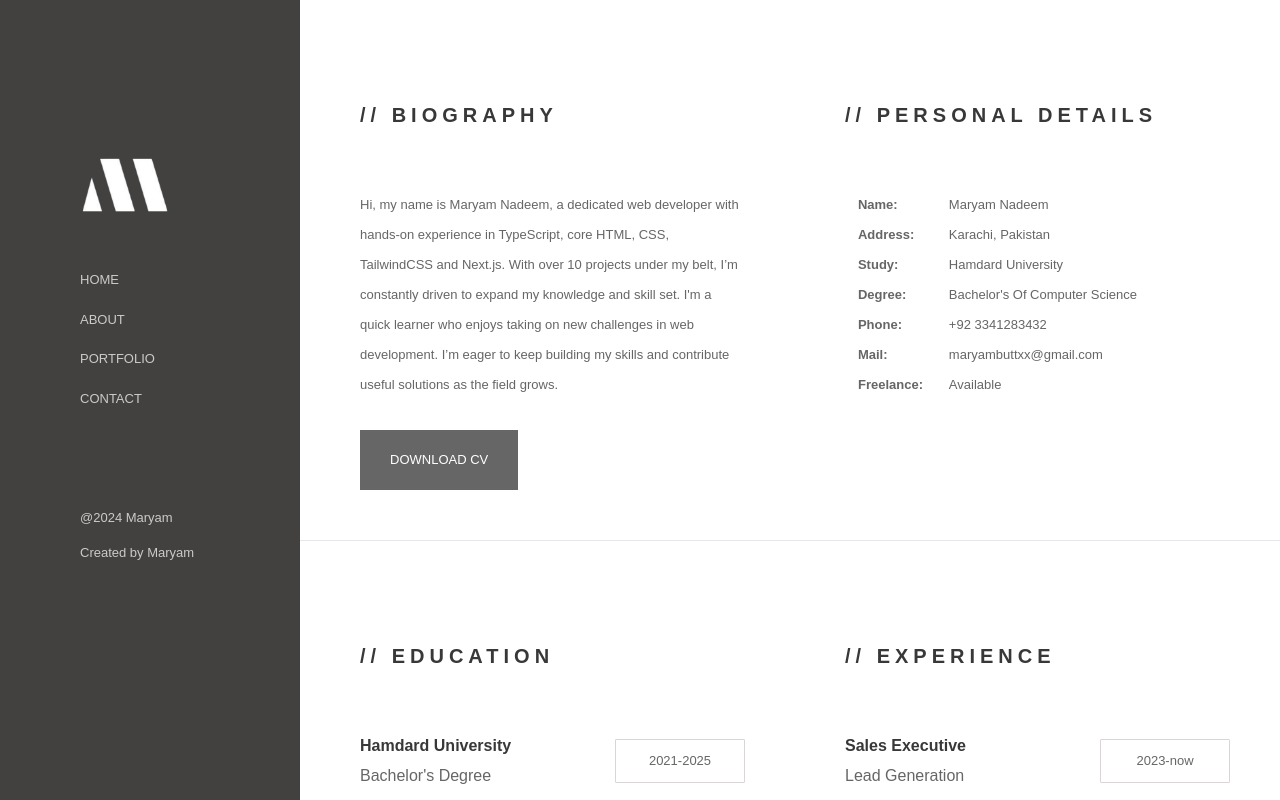
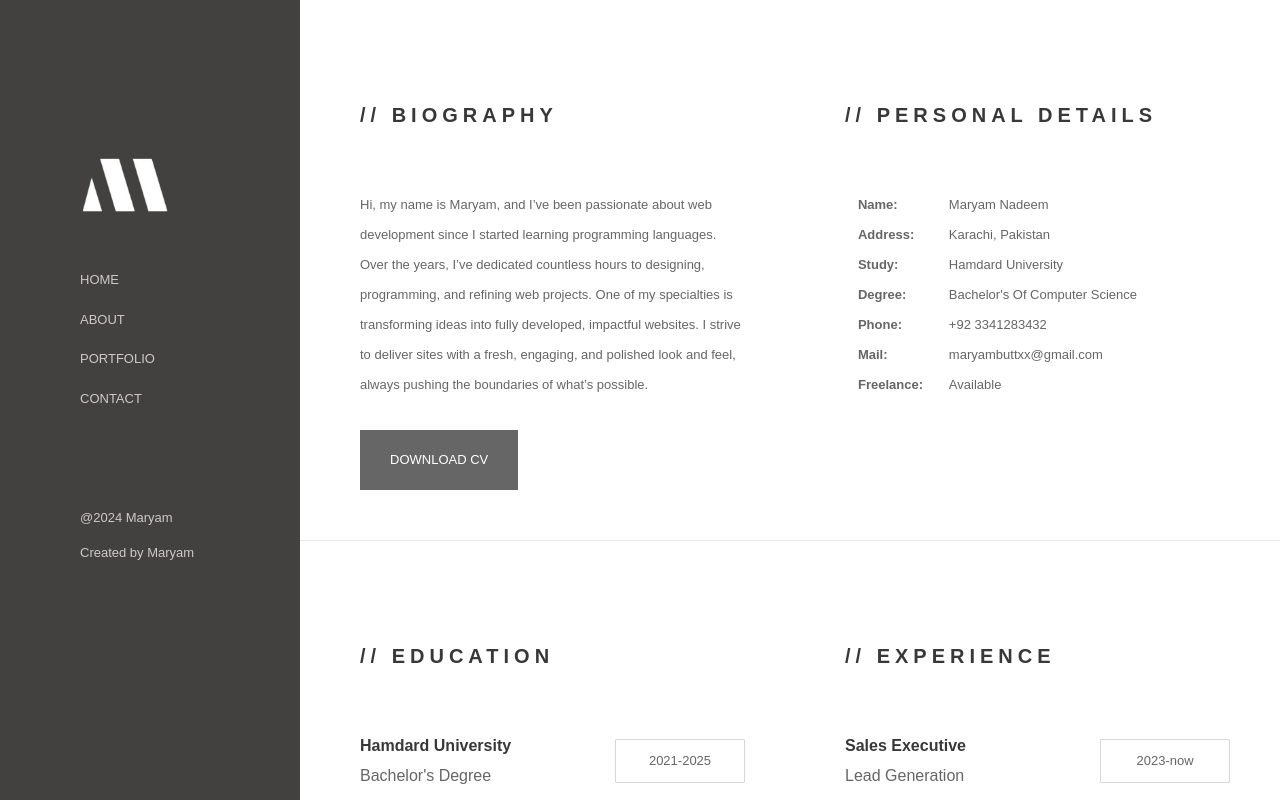
Before and after one commit to maryumxx/personal-portfolio, a Next.js app: page /about in a window 1280 px wide. Shown: the top 800 px of the page. Built offline with nearby package versions, Linux system fonts and the light colour scheme.

Commit message:
seventh commit

```diff
--- a/src/app/about/page.tsx
+++ b/src/app/about/page.tsx
@@ -10,7 +10,7 @@ export default function About() {
           <div className={styles.section1}>
             <h2 className={styles.h2}>{`// BIOGRAPHY`}</h2>
             <p>
-              Hi, my name is Maryam Nadeem, a dedicated web developer with hands-on experience in TypeScript, core HTML, CSS, TailwindCSS and Next.js. With over 10 projects under my belt, I’m constantly driven to expand my knowledge and skill set. I'm a quick learner who enjoys taking on new challenges in web development. I’m eager to keep building my skills and contribute useful solutions as the field grows.
+            Hi, my name is Maryam, and {`I’ve`} been passionate about web development since I started learning programming languages. Over the years, {`I’ve`} dedicated countless hours to designing, programming, and refining web projects. One of my specialties is transforming ideas into fully developed, impactful websites. I strive to deliver sites with a fresh, engaging, and polished look and feel, always pushing the boundaries of {`what’s`} possible.
             </p>
             <a href="resume.pdf" download>
             <button className={styles.button}>DOWNLOAD CV</button>
```
